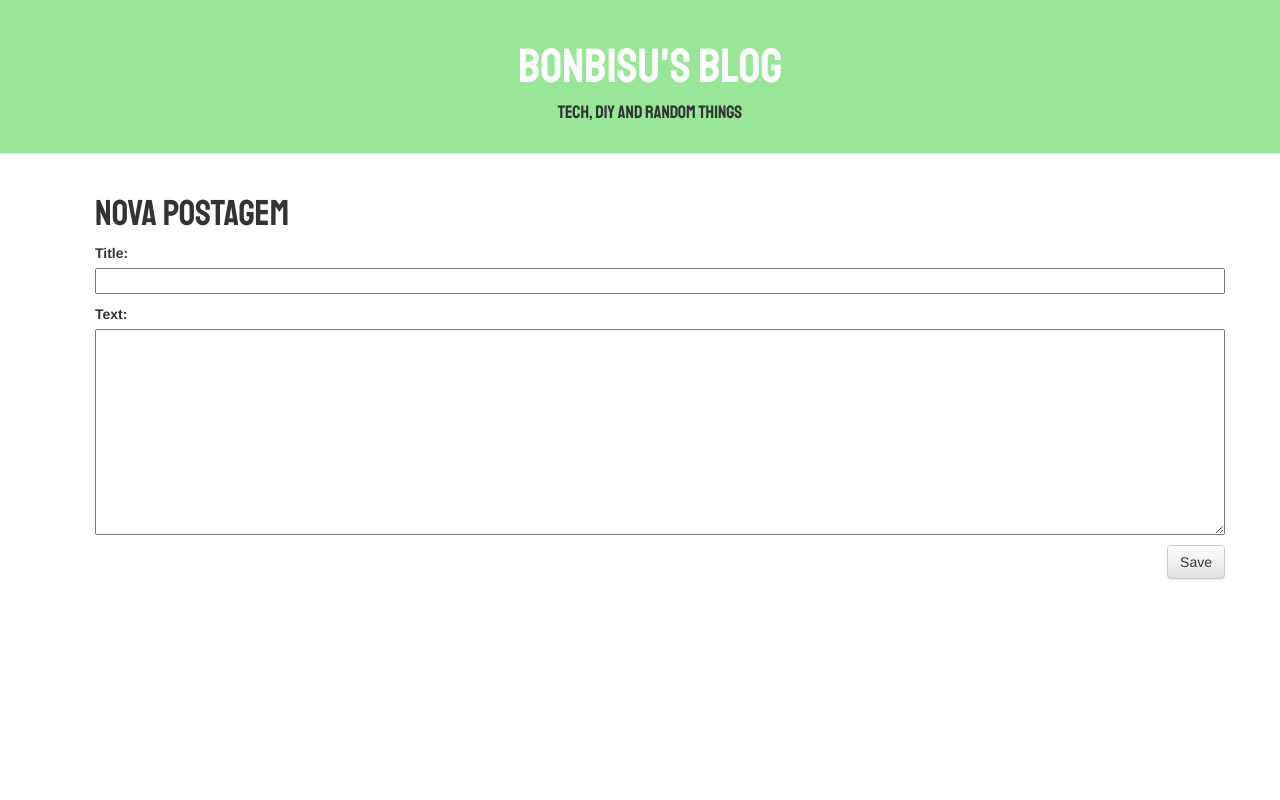
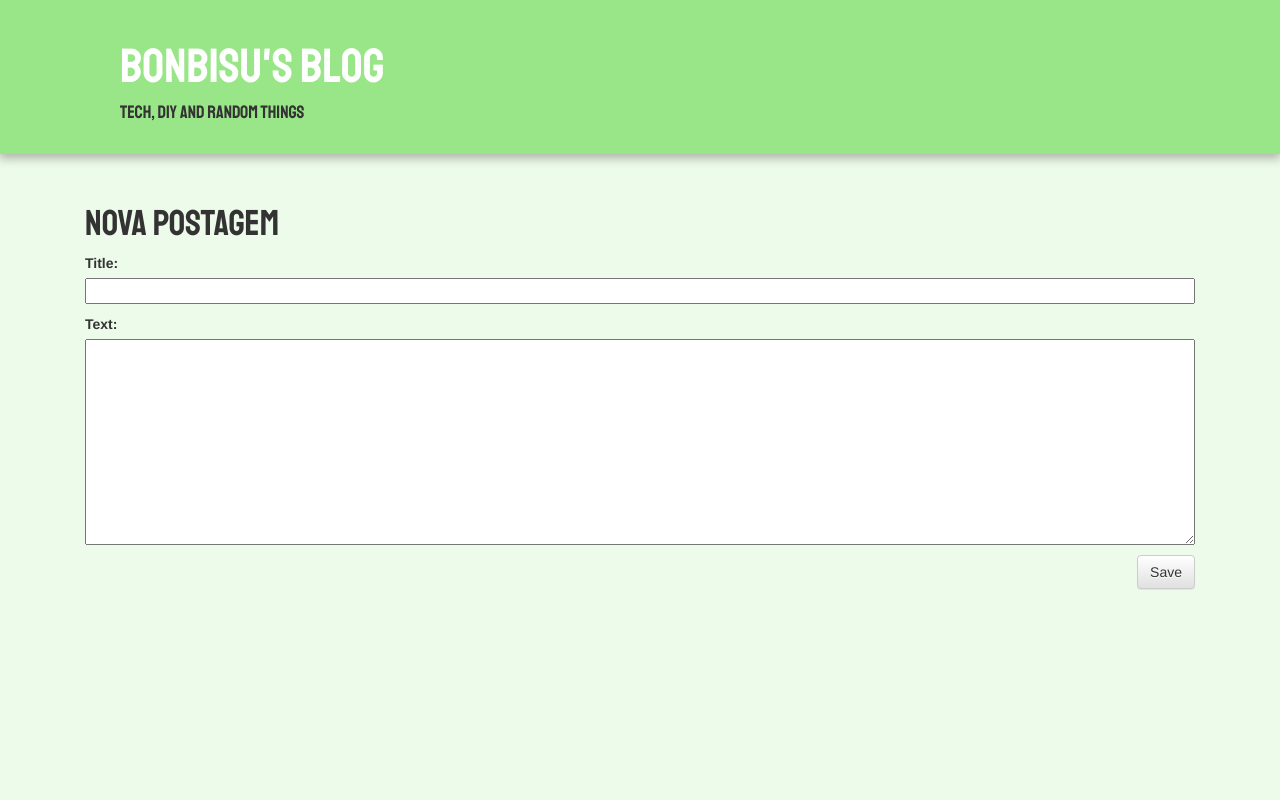
Before and after one commit to bonbisu/django-blog, a Django app: page /post/new in a window 1280 px wide. Run offline with Django 3.2, Linux system fonts and the light colour scheme; some libraries are stand-ins or nearby versions.

Commit message:
:wrench: fix(app): update layout and style

```diff
--- a/blog/static/css/blog.css
+++ b/blog/static/css/blog.css
@@ -1,12 +1,18 @@
+body {
+    background: #edfbea;
+}
 h1 a {
-    color: #99e699;
+    color: #99e689;
     font-family: 'Staatliches';
 }
 .page-header {
-    text-align: center;
-    background-color: #99e699;
-    margin-top: 0;
-    padding: 20px 20px 20px 40px;
+    margin: 0;
+    background-color: #99e689;
+    padding: 20px 20px 20px 120px;
+    border-bottom: 1px solid #99e689;
+    -webkit-box-shadow: 0px 3px 10px 1px rgba(0,0,0,.3);
+    -moz-box-shadow: 0px 3px 10px 1px rgba(0,0,0,.3);
+    box-shadow: 0px 3px 10px 1px rgba(0,0,0,.3);
 }
 .page-header h4 {
     margin-top: 0px;
@@ -17,8 +23,9 @@ h1 a {
     text-decoration: none;
 }
 .content {
-    margin-left: 40px;
+    padding: 30px;
 }
+
 h1, h2, h3, h4 {
     font-family: 'Staatliches', cursive;
 }
@@ -38,12 +45,16 @@ h1, h2, h3, h4 {
     margin-right: 20px;
 }
 .post {
+    margin: auto;
     margin-bottom: 70px;
 }
+
 .post h1 a, .post h1 a:visited {
     color: #000000;
 }
-.date p {
+
+#off {
     color: #828282;
     font-style: italic;
+    font-size: 12px;
 }
--- a/blog/templates/blog/post_list.html
+++ b/blog/templates/blog/post_list.html
@@ -5,9 +5,10 @@
     <div class="post">
         <h1><a href="{% url 'post_detail' pk=post.pk %}">{{ post.title }}</a></h1>
         <div class="date">
-            <p>Publicado em: {{ post.published_at }}</p>
+            <p id="off">{{ post.published_at }}</p>
         </div>
         <p>{{ post.text|linebreaksbr }}</p>
+        <p id="off">_ _ _ _ _ _ _ _ _ _ _ _ _ _</p>
     </div>
     {% endfor %}
 {% endblock %}
```
